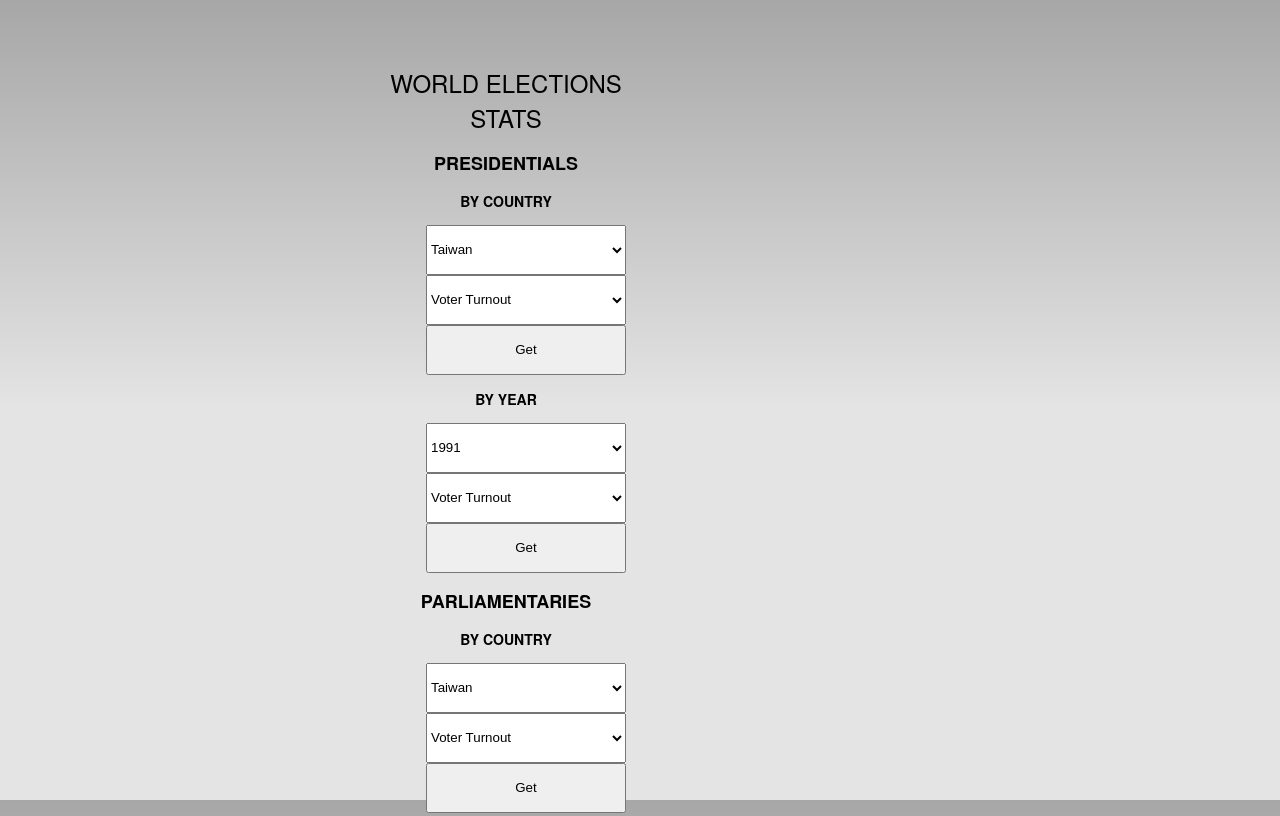
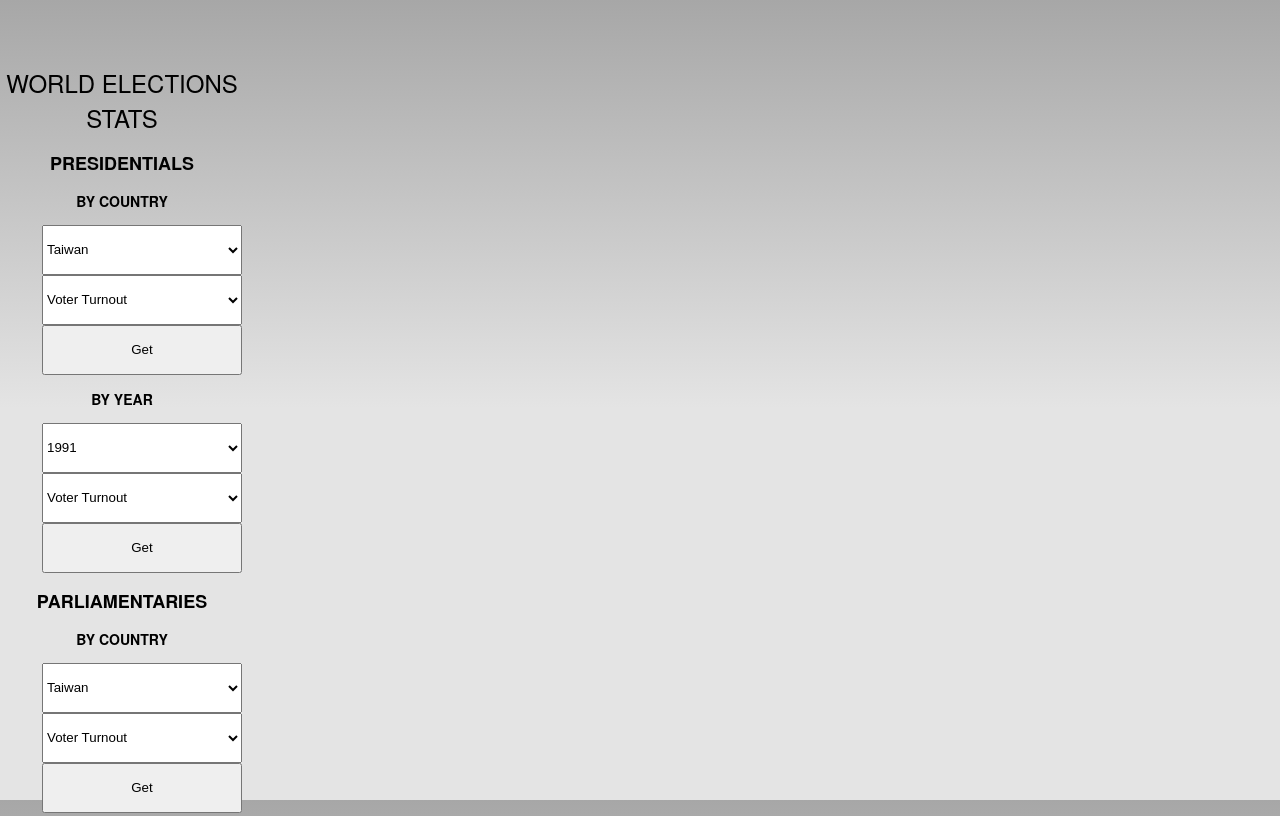
Before and after one commit to amonmoce/ElectionsStatsMob-PhoneGap, a plain HTML site: page www/index.html in a window 1280 px wide. Shown: the top 816 px of the page. Drawn offline with Linux system fonts and the light colour scheme.

Commit message:
minor change in css

```diff
--- a/www/css/index.css
+++ b/www/css/index.css
@@ -49,7 +49,7 @@ body {
 .app {
      /*background:url(../img/logo.png) no-repeat center top; /* 170px x 200px */
     position:absolute;             /* position in the center of the screen */
-    left:30%;
+    left:0;
     top:10%;
     margin-top: 0;
     height:600px;                   /* text area height */
```
